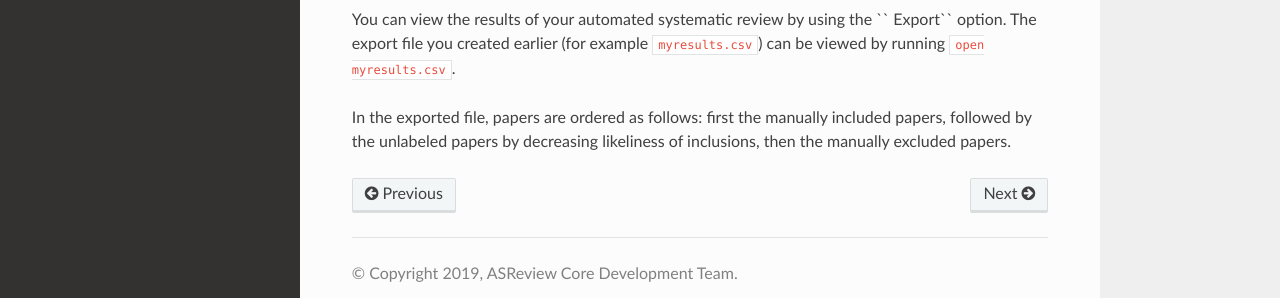
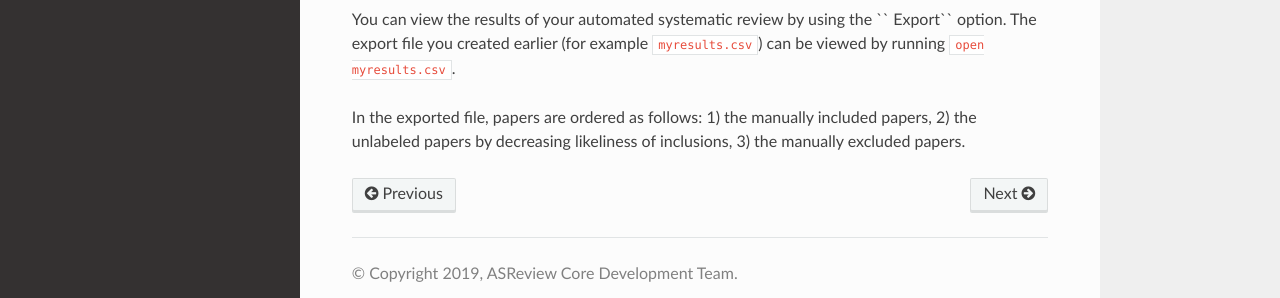
Before and after one commit to asreview/asreview, a Sphinx documentation site: the page built from docs/source/10minutes_asreview.rst, in a window 1280 px wide and 900 px high, scrolled down 5604 px. Shown: the part 557-855 px from the top of the window. Built offline with Sphinx 7.4.7 and the Read the Docs theme 2.0.0, drawn with Linux system fonts in a browser that asks for light colours; some of the changed text lies outside the part shown.

Commit message:
typo & numbering order of exportfile

```diff
--- a/docs/source/10minutes_asreview.rst
+++ b/docs/source/10minutes_asreview.rst
@@ -322,5 +322,5 @@ are left not reviewed. You can stop reading abstracts at any time, by using the
 
 You can view the results of your automated systematic review by using the `` Export`` option. The export file you created earlier (for example ``myresults.csv``) can be viewed by running ``open myresults.csv``.
 
-In the exported file, papers are ordered as follows: first the manually included papers, followed by the unlabeled papers by decreasing
-likeliness of inclusions, then the manually excluded papers.
+In the exported file, papers are ordered as follows: 1) the manually included papers, 2) the unlabeled papers by decreasing
+likeliness of inclusions, 3) the manually excluded papers.
```
Also changed, not shown: other parts of docs/source/10minutes_asreview.rst (+1 -1 lines).
